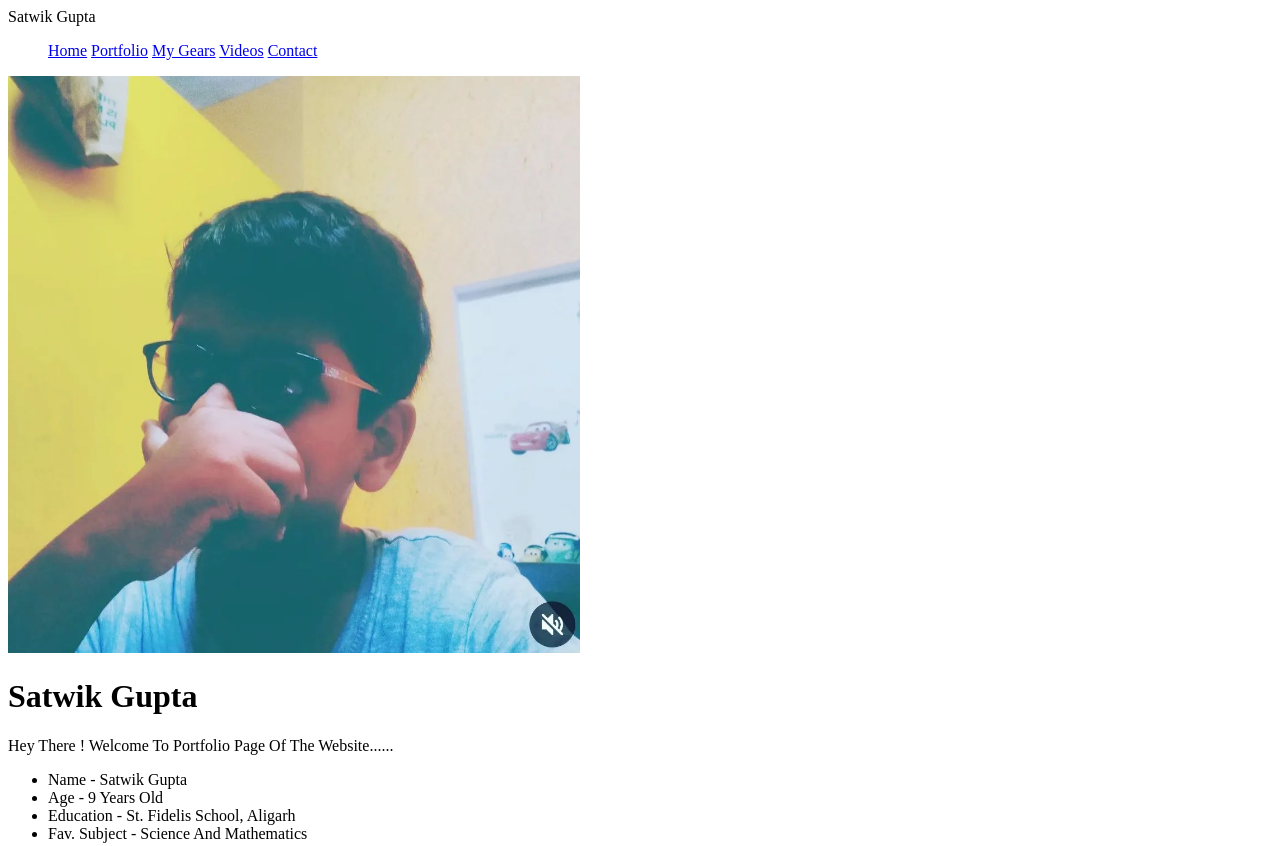
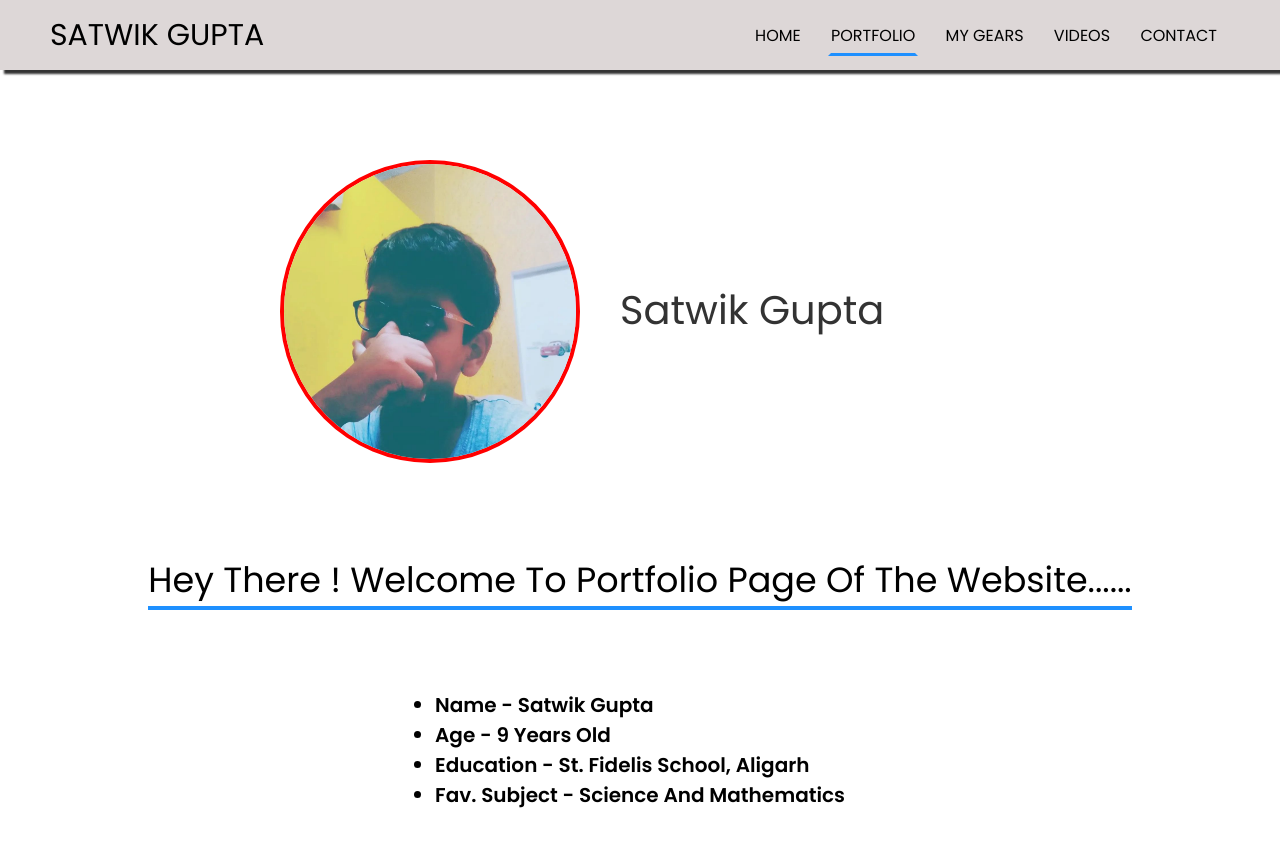
Before and after one commit to anukalp-kr-varshney/satwik-gupta, a plain HTML site: page portfolio.html in a window 1280 px wide. Shown: the top 846 px of the page. Drawn offline with nearby package versions, Linux system fonts and the light colour scheme.

Commit message:
portfolio.html

```diff
--- a/portfolio.html
+++ b/portfolio.html
@@ -4,7 +4,7 @@
     <meta charset="UTF-8">
     <meta name="viewport" content="width=device-width, initial-scale=1.0">
     <title>Portfolio | Satwik Gupta</title>
-    <link rel="stylesheet" href="porfolio.css">
+    <link rel="stylesheet" href="portfolio.css">
     <link rel="shortcut icon" href="satwik.png" type="image/x-icon">
     <link href='https://unpkg.com/boxicons@2.1.4/css/boxicons.min.css' rel='stylesheet'>
 </head>
```
